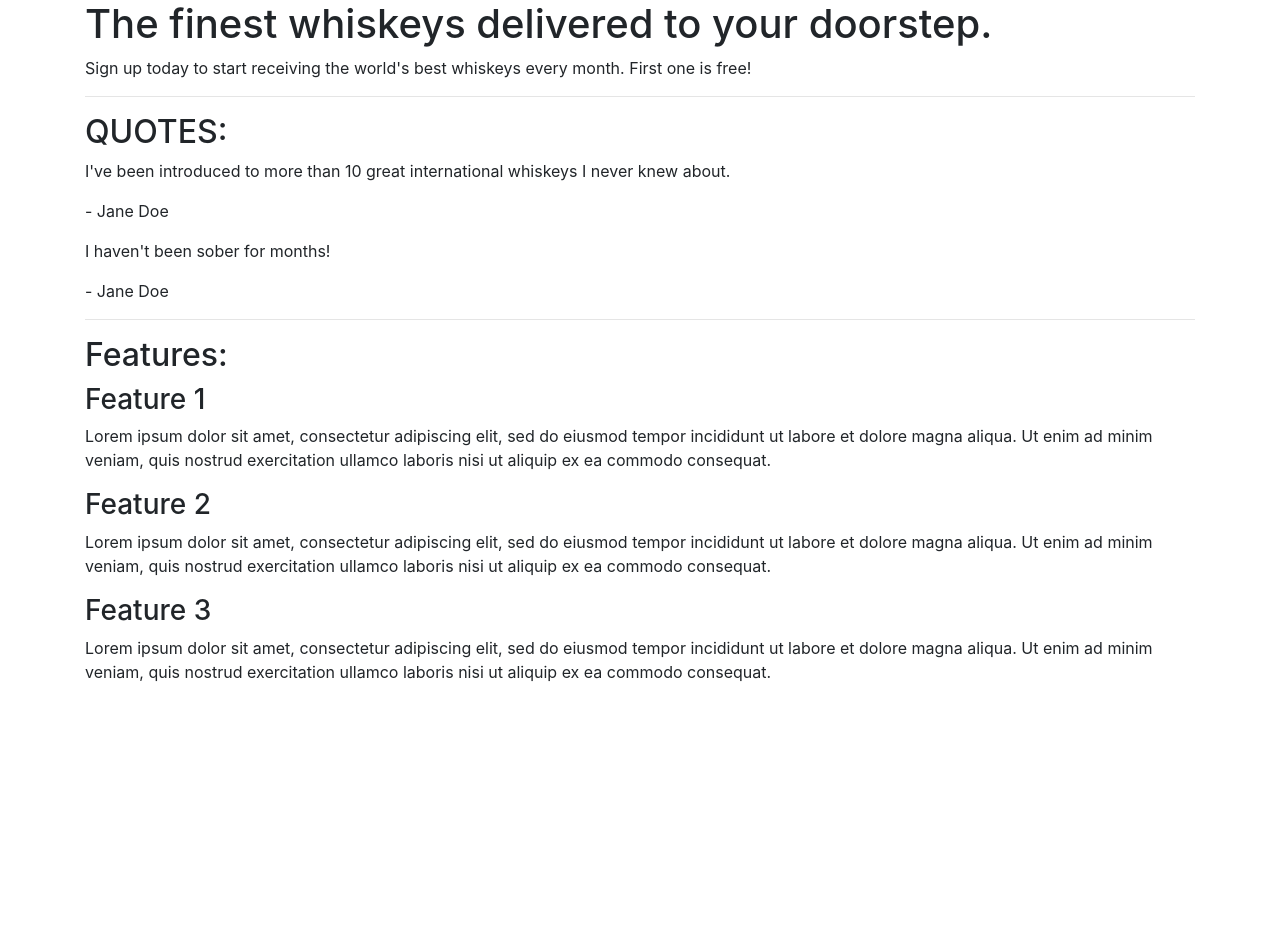
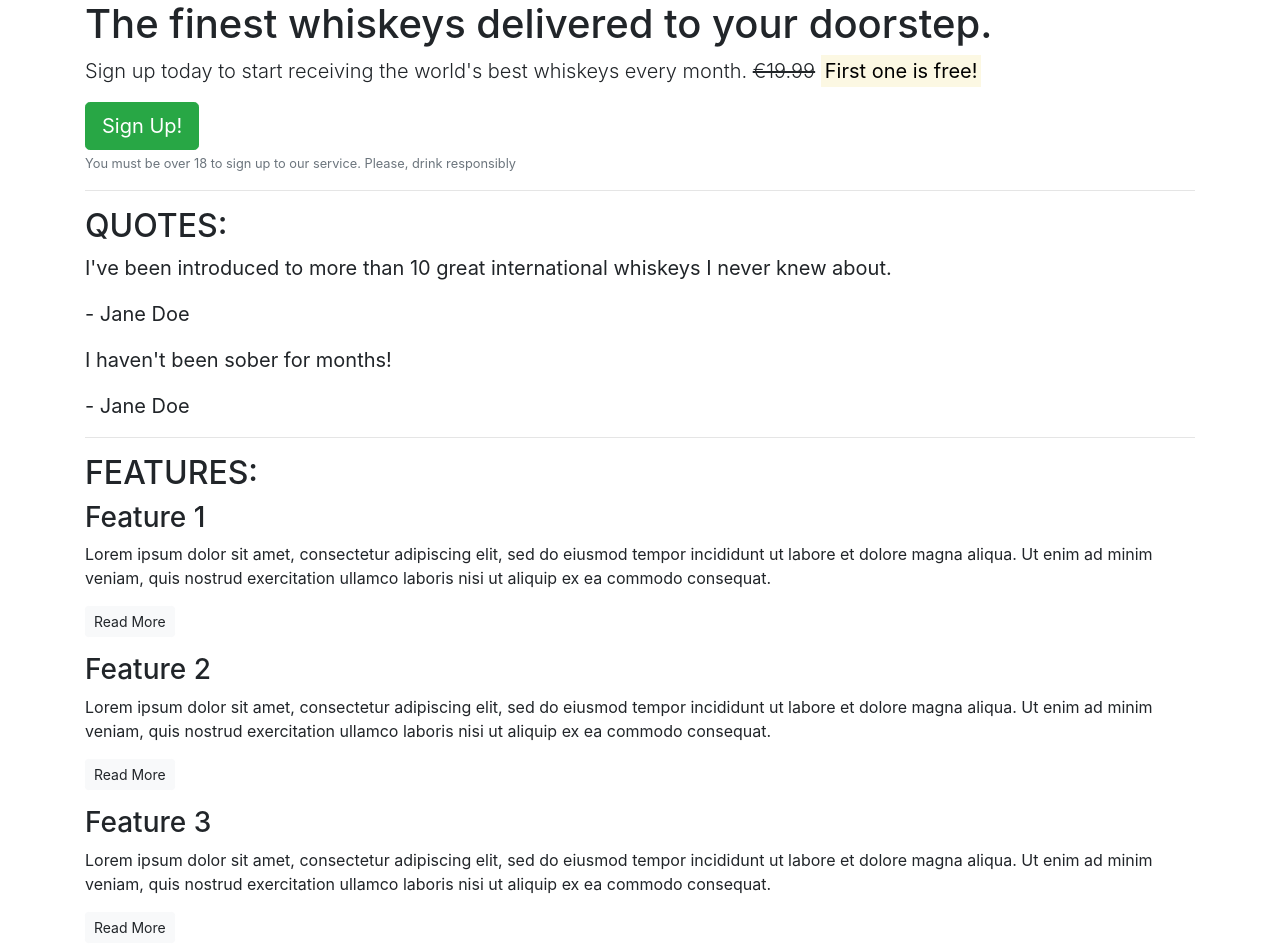
Before and after one commit to JordanCH05/whiskey-drop-bootstrap4, a website: page index.html in a window 1280 px wide. Before the commit the page ends 800 px from the top, so only its background shows below. Drawn offline with nearby package versions, Linux system fonts and the light colour scheme.

Commit message:
Add Bootstrap style class and buttons

```diff
--- a/index.html
+++ b/index.html
@@ -13,7 +13,9 @@
             <!-- Callout -->
             <section class="callout">
                 <h1>The finest whiskeys delivered to your doorstep.</h1>
-                <p>Sign up today to start receiving the world's best whiskeys every month. First one is free!</p>
+                <p class="lead">Sign up today to start receiving the world's best whiskeys every month. <s>€19.99</s> <strong><mark>First one is free!</mark></strong></p>
+                <button class="btn btn-success btn-lg">Sign Up!</button>
+                <p class="text-muted"><small>You must be over 18 to sign up to our service. Please, drink responsibly</small></p>
             </section>
             <!-- /.callout -->
             <hr>
@@ -21,32 +23,35 @@
             <!-- Quotes -->
             <section class="quotes">
                 <h2 class="text-uppercase">Quotes:</h2>
-                <div class="quote">
+                <blockquote class="blockquote">
                     <p>I've been introduced to more than 10 great international whiskeys I never knew about.</p>
                     <p>- Jane Doe</p>
-                </div>
-                <div class="quote">
+                </blockquote>
+                <blockquote class="blockquote">
                     <p>I haven't been sober for months!</p>
                     <p>- Jane Doe</p>
-                </div>
+                </blockquote>
             </section>
             <!-- /.quotes -->
             <hr>
 
             <!-- Features -->
             <section class="features">
-                <h2>Features:</h2>
+                <h2 class="text-uppercase">Features:</h2>
                 <div class="feature">
                     <h3>Feature 1</h3>
                     <p>Lorem ipsum dolor sit amet, consectetur adipiscing elit, sed do eiusmod tempor incididunt ut labore et dolore magna aliqua. Ut enim ad minim veniam, quis nostrud exercitation ullamco laboris nisi ut aliquip ex ea commodo consequat.</p>
+                    <p><a class="btn btn-sm btn-light" href="">Read More</a></p>
                 </div>
                 <div class="feature">
                     <h3>Feature 2</h3>
                     <p>Lorem ipsum dolor sit amet, consectetur adipiscing elit, sed do eiusmod tempor incididunt ut labore et dolore magna aliqua. Ut enim ad minim veniam, quis nostrud exercitation ullamco laboris nisi ut aliquip ex ea commodo consequat.</p>
+                    <p><a class="btn btn-sm btn-light" href="">Read More</a></p>
                 </div>
                 <div class="feature">
                     <h3>Feature 3</h3>
                     <p>Lorem ipsum dolor sit amet, consectetur adipiscing elit, sed do eiusmod tempor incididunt ut labore et dolore magna aliqua. Ut enim ad minim veniam, quis nostrud exercitation ullamco laboris nisi ut aliquip ex ea commodo consequat.</p>
+                    <p><a class="btn btn-sm btn-light" href="">Read More</a></p>
                 </div>
             </section>
             <!-- /.features -->
```
